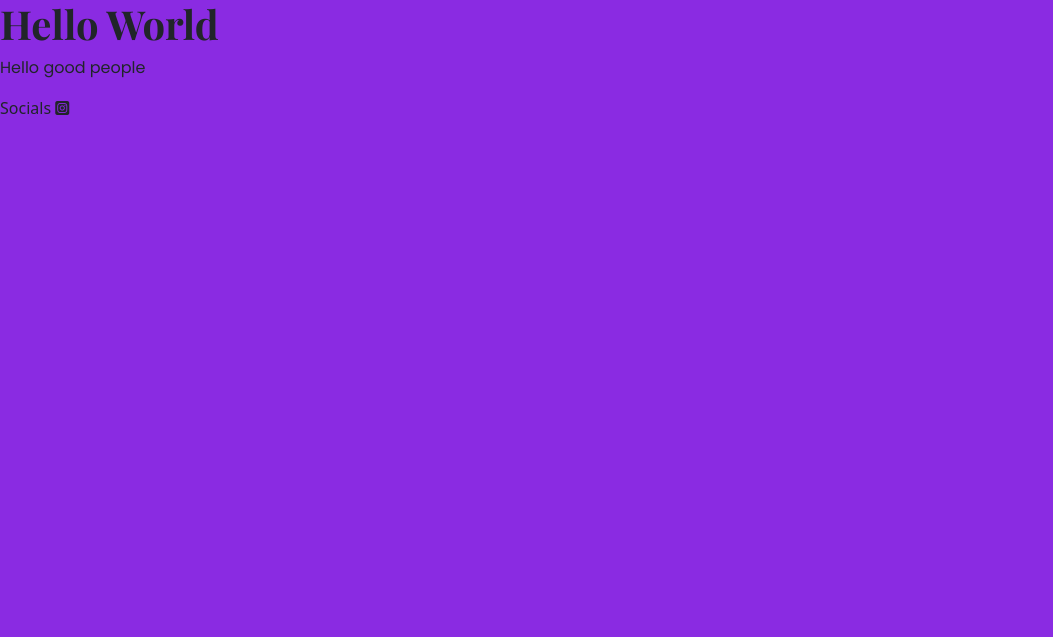
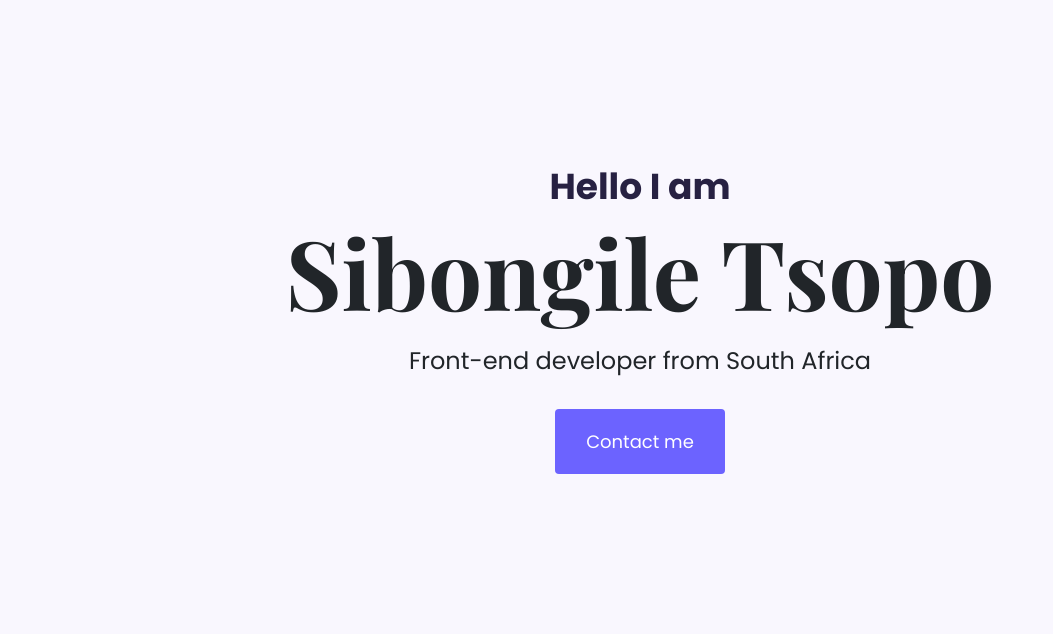
Before and after one commit to SibongileT88/portfolio-project, a plain HTML site: page index.html in a window 1280 px wide. Shown: the whole page, without its empty margins (0-1053 px from the left). Drawn offline with nearby package versions, Linux system fonts and the light colour scheme; a web font is replaced by a local one.

Commit message:
styled the homepage hero on CSS and added css variables

```diff
--- a/index.html
+++ b/index.html
@@ -30,9 +30,14 @@
       crossorigin="anonymous"
     ></script>
   </head>
+
   <body>
-    <h1>Hello World</h1>
-    <p>Hello good people</p>
-    <footer>Socials <i class="fa-brands fa-square-instagram"></i></footer>
+    <div class="hero">
+      <p>Hello I am</p>
+      <h1>Sibongile Tsopo</h1>
+
+      <h2 class="mb-4">Front-end developer from South Africa</h2>
+      <div><a href="#" class="btn btn-branding">Contact me</a></div>
+    </div>
   </body>
 </html>
--- a/src/style.css
+++ b/src/style.css
@@ -1,12 +1,47 @@
+:root {
+  --branding-color: #6c63ff;
+  --secondary-color: #f9f7fe;
+  --default-font-family: "Poppins", sans-serif;
+  --heading-font-family: "Playfair Display", serif;
+}
+
 body {
-  background-color: blueviolet;
+  font-family: var(--default-font-family);
 }
+
 h1 {
-  font-family: "Playfair Display", serif;
+  font-size: 96px;
+  font-family: var(--heading-font-family);
   font-weight: bold;
 }
 
 p {
-  font-family: "Poppins", sans-serif;
+  font-family: var(--default-font-family);
+  font-weight: bold;
+}
+.hero {
+  background-color: var(--secondary-color);
+  text-align: center;
+  padding: 160px 20px;
+}
+.hero h2 {
+  font-family: var(--default-font-family);
   font-weight: normal;
+  font-size: 24px;
+  line-height: 2;
 }
+.hero p {
+  font-family: var(--default-font-family);
+  font-size: 36px;
+  font-weight: bold;
+  margin: 0;
+  color: #272142;
+}
+.btn-branding {
+  background-color: var(--branding-color);
+  border-radius: 4px;
+  color: #fff;
+  font-size: 18px;
+  line-height: 27px;
+  padding: 18px 30px;
+}
```
